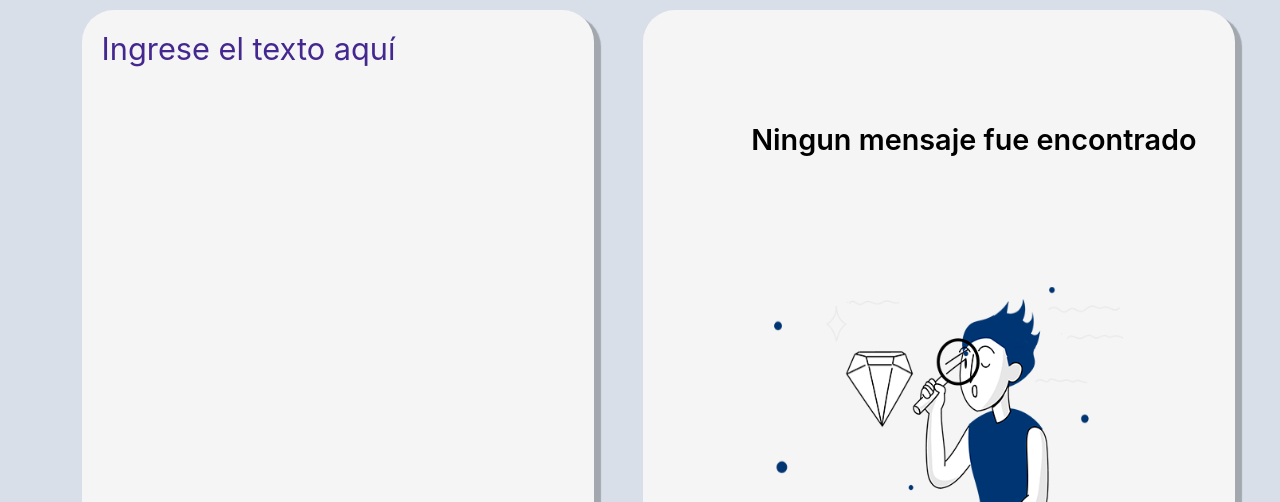
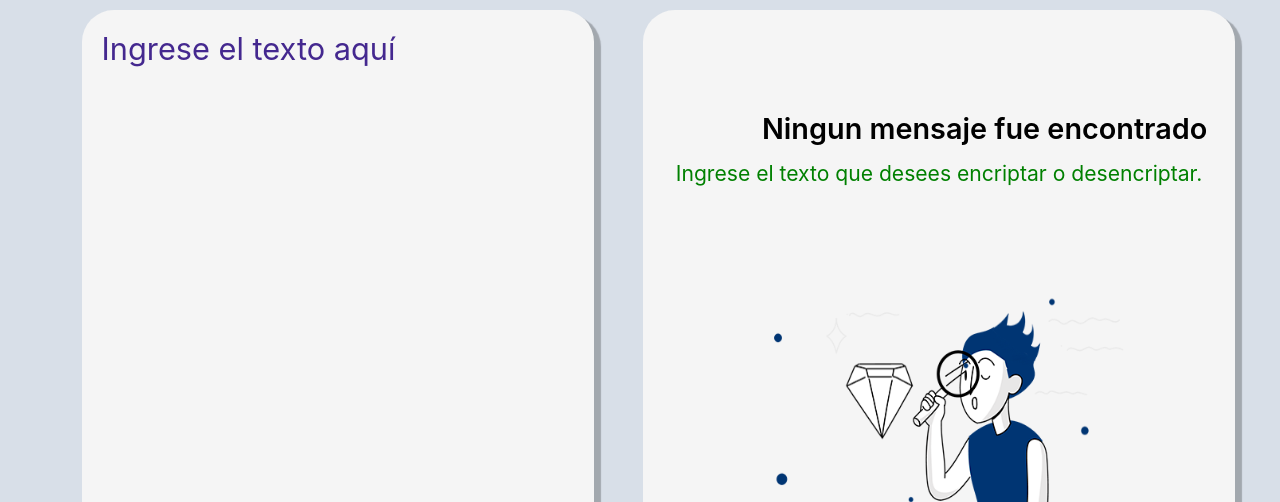
Before and after one commit to sealar24/chalenger1alura, a plain HTML site: page index.html in a window 1280 px wide. Shown: the part 298-800 px from the top of the page. Drawn offline with Linux system fonts and the light colour scheme; a web font is replaced by a local one.

Commit message:
revisado trabajo alura

```diff
--- a/css/estilos.css
+++ b/css/estilos.css
@@ -207,6 +207,12 @@ h2,h4{
 	margin: 0px;
 	padding: 5px;
 }
+.mainContainer__resultsContainer__message h3 {
+	font-size: 1.1em;
+	font-weight: 400;
+	margin: 10px;
+	color:green
+}
 .mainContainer__resultsContainer__message .respuesta {
 	text-align: start;
 	width: clamp(200px, calc(40vw + 10vh), 525px);
--- a/index.html
+++ b/index.html
@@ -113,6 +113,9 @@
 						class="mainContainer__resultsContainer__message">
 						<h2 id="respuesta" class="respuesta"></h2>
 						<h2 id="msg1">Ningun mensaje fue encontrado</h2>
+						<h3 id="msg2">
+							Ingrese el texto que desees encriptar o desencriptar.
+						</h3>
 						<button id="copyButton" class="copyButton invisible">
 							<svg
 							xmlns="http://www.w3.org/2000/svg"
```
